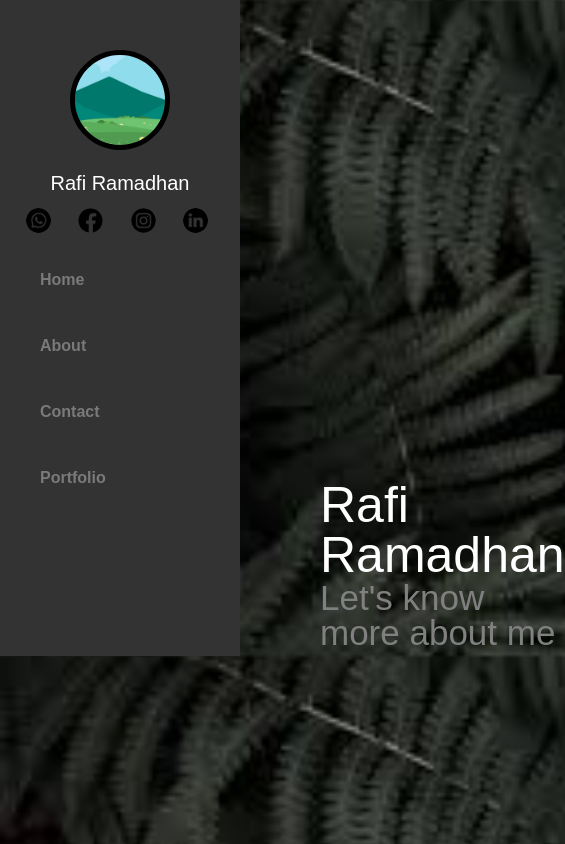
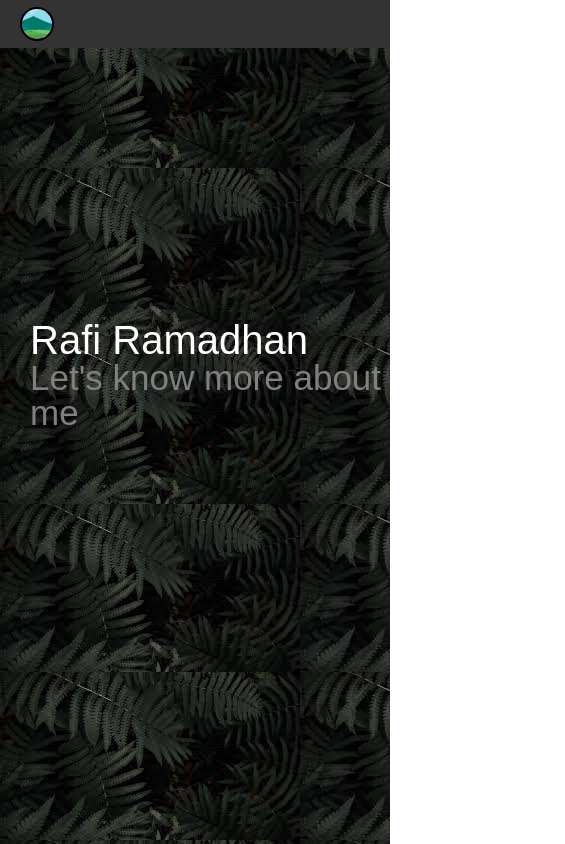
Before and after one commit to RafiRamadhan0910/vue, a Vue app: page / in a window 390 px wide. Shown: the whole page, 565 px wide, since content can reach past the window. Built offline with nearby package versions, Linux system fonts and the light colour scheme.

Commit message:
Update mainStyle.css

```diff
--- a/public/mainStyle.css
+++ b/public/mainStyle.css
@@ -1,7 +1,10 @@
 body{
+	display: inline-block;
 	background-image: url(images.jpg);
 	background-size: cover;
 	font-family: arial;
+	height: 100%;
+	width: 100%;
 }
 
 .main {
@@ -88,27 +91,20 @@ body{
 	border: solid black 5px;
 	position: relative;
 	top: 50px;
+	transition: 1s;
 
 }
 
-.whatsapp:hover {
-	border-radius: 100%;
-	background-color: #25D366;
+.pp img:hover {
+	filter: contrast(40%);
 }
 
-.instagram:hover {
+.whatsapp,
+.instagram,
+.linkedin,
+.facebook   {
+	background-color: white;
 	border-radius: 100%;
-	background:linear-gradient(to right, violet, red) ;
-}
-
-.linkedin:hover {
-	border-radius: 100%;
-	background-color: #0E76A8;
-}
-
-.facebook:hover {
-	border-radius: 100%;
-	background-color: #3B5998;
 }
 
 .about a{
@@ -122,3 +118,36 @@ body{
 	background-color: #D9D9D9;
 	color: black;
 }
+
+@media screen and (max-width: 500px) {
+	.sidebar {
+		width: 100%;
+		height: 3rem;
+	}
+
+	.pp img{
+		width: 30px;
+		height: 30px;
+		border: solid black 2px;
+		position: absolute;
+		top: 7px;
+		left: -50px;
+	}
+
+	.main {
+		position: absolute;
+		top: 20rem;
+		left: 30px;
+	}
+
+	.name {
+		font-size: 40px;
+	}
+
+	.social-media, ul, .username {
+		opacity: 0%;
+	}
+	body {
+		background-size: auto;
+	}
+}
```
